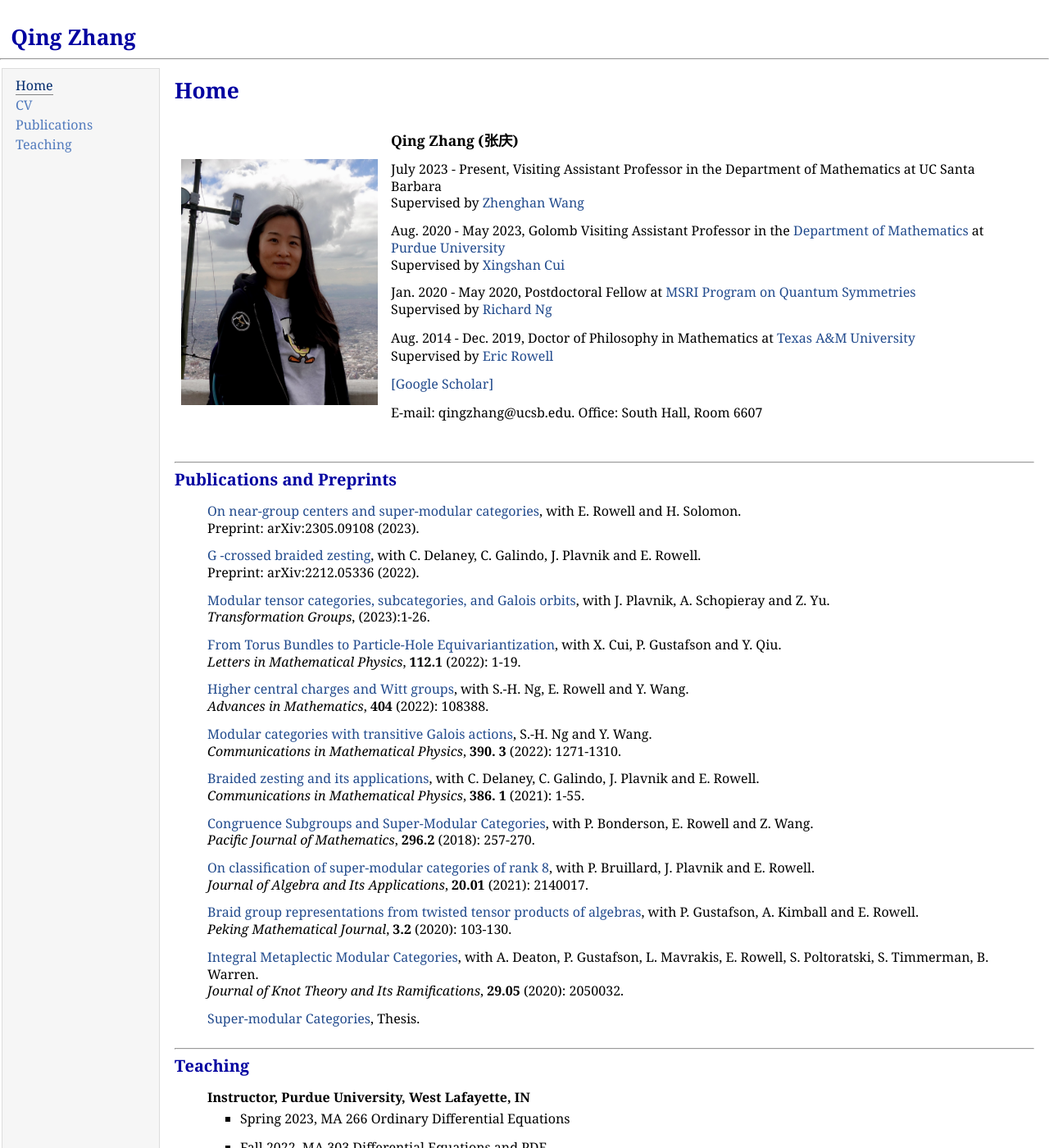
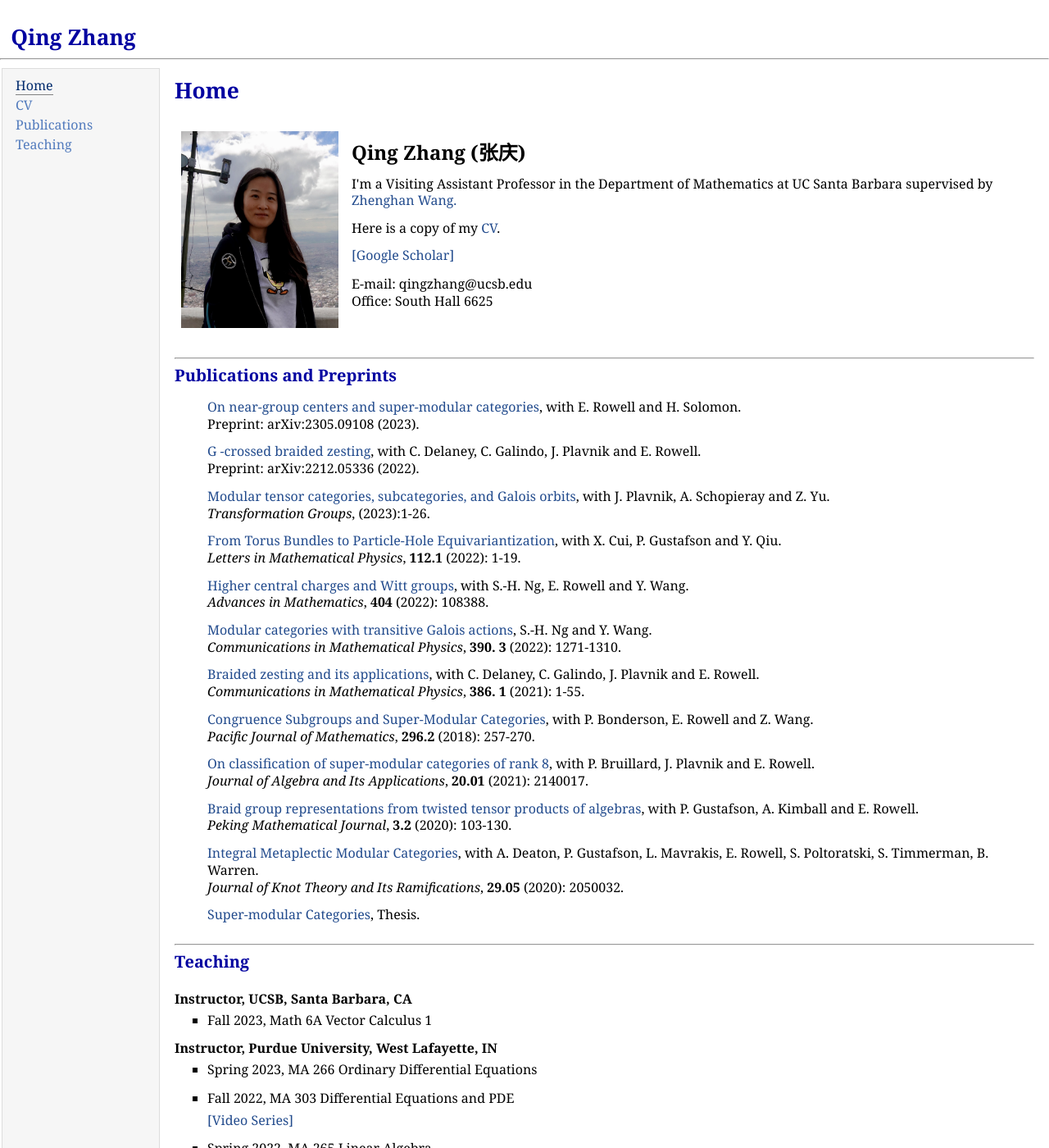
Before and after one commit to zhangqing2513/zhangqing2513.github.io, a Jekyll site: the page index.html, which Jekyll copies as it is, in a window 1280 px wide and 1400 px high. Shown: the whole window at 82% size. Built offline with Jekyll 4.4.1, drawn with Linux system fonts in a browser that asks for light colours.

Commit message:
Update index.html

```diff
--- a/index.html
+++ b/index.html
@@ -31,25 +31,15 @@
         <a href="#edu">Education</a> ]</p>-->
 
     <table class="imgtable"><tr valign="center">
-        <td><img src="QZ.jpeg" width = '240', height='300' alt="Qing Zhang" /></td>
+        <td><img src="QZ.jpeg" width = '192', height='240' alt="Qing Zhang" /></td>
         <td align="left">
-            <p><span style="font-size: 110%"><b>Qing Zhang (张庆)</b></span></p>
+            <p><span style="font-size: 150%"><b>Qing Zhang (张庆)</b></span></p>
                        <p>
-                July 2023 - Present,  Visiting Assistant Professor in the Department of Mathematics at UC Santa Barbara<br>
-                Supervised by <a href="https://web.math.ucsb.edu/~zhenghwa/"> Zhenghan Wang</a>
-            <p>
-                Aug. 2020 - May 2023,  Golomb Visiting Assistant Professor in the <a href="https://www.math.purdue.edu/" rel="noopener" target="_blank">Department of Mathematics</a> at <a href="https://www.purdue.edu/" rel="noopener" target="_blank">Purdue University</a>&#160<br>
-                Supervised by <a href="https://www.math.purdue.edu/~cui177/"> Xingshan Cui</a>
-    		<p>
-    		 Jan. 2020 - May 2020,  Postdoctoral Fellow at <a href="https://www.msri.org/programs/312">MSRI Program on Quantum Symmetries</a><br>
-                Supervised by <a href="https://www.math.lsu.edu/~rng/"> Richard Ng</a>
-        </p>
-                Aug. 2014 - Dec. 2019, Doctor of Philosophy in Mathematics at
-                <a href="https://www.math.tamu.edu/"> Texas A&M University</a> <br>
-                Supervised by <a href="https://www.math.tamu.edu/~rowell/"> Eric Rowell</a>
-            </p>
-
-                <a href="https://scholar.google.com/citations?hl=en&user=Cwn6qJ4AAAAJ">[Google Scholar]</a></p> E-mail: qingzhang@ucsb.edu.  Office: South Hall, Room 6607
+                I'm a Visiting Assistant Professor in the Department of Mathematics at UC Santa Barbara supervised by <a href="https://web.math.ucsb.edu/~zhenghwa/"> Zhenghan Wang.</a>
+            <p>Here is a copy of my  <a href="https://zhangqing2513.github.io/CV.pdf">CV</a>.
+              <p>
+                <a href="https://scholar.google.com/citations?hl=en&user=Cwn6qJ4AAAAJ">[Google Scholar]</a></p> E-mail: qingzhang@ucsb.edu    <p>
+               Office: South Hall 6625
                 <p>
             </p>
         </td>
@@ -114,7 +104,15 @@
 
     <div>
             <h2 id='service'><hr><a name="Teaching"></a>Teaching</h2>
-             <ul>
+
+
+             <ul> </ul>
+            <p> <span style="font-size: 100%"> <strong>Instructor, UCSB, Santa Barbara, CA</strong> </p>
+        <ul>
+          <li><p> Fall 2023, Math 6A Vector Calculus 1 </p>
+
+        </ul>
+
                 <p> <span style="font-size: 100%"> <strong>Instructor, Purdue University, West Lafayette, IN</strong> </p>
             <ul>
                   <li><p> Spring 2023, MA 266 Ordinary Differential Equations</p>
```
